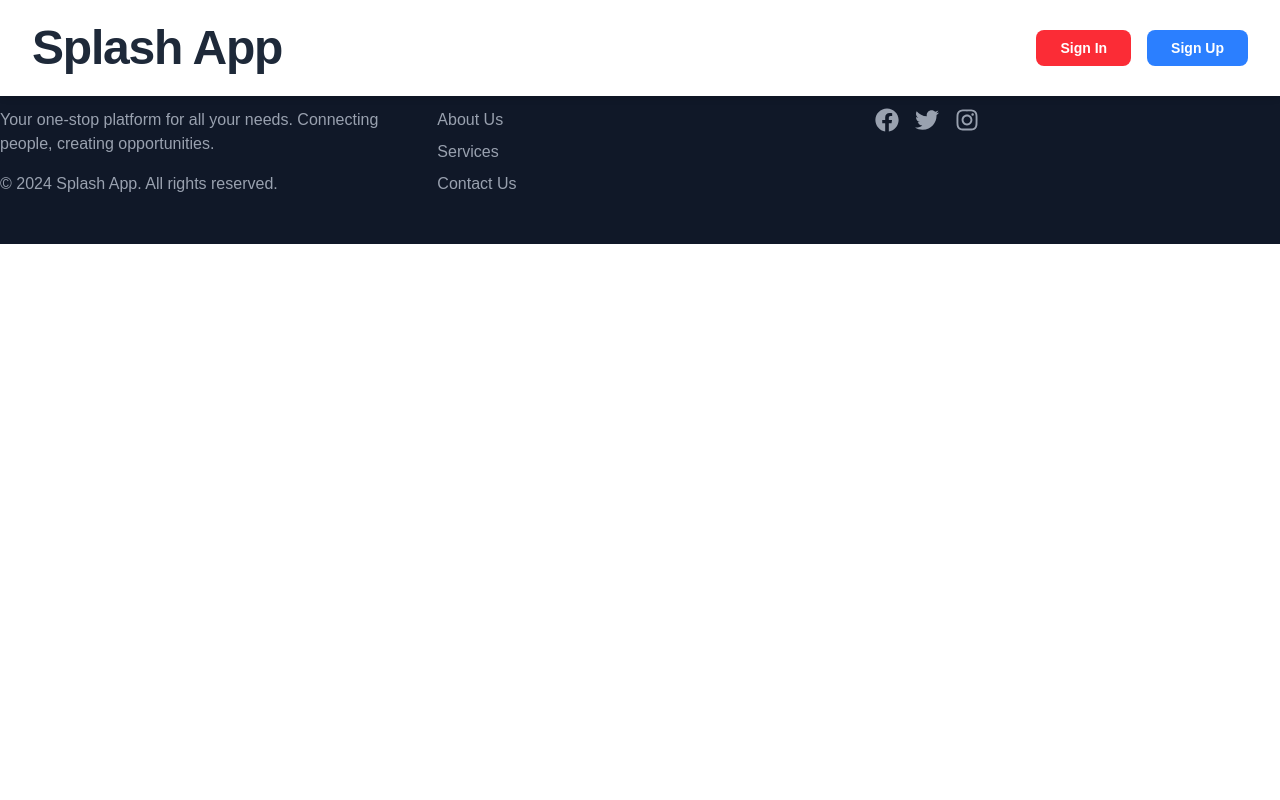
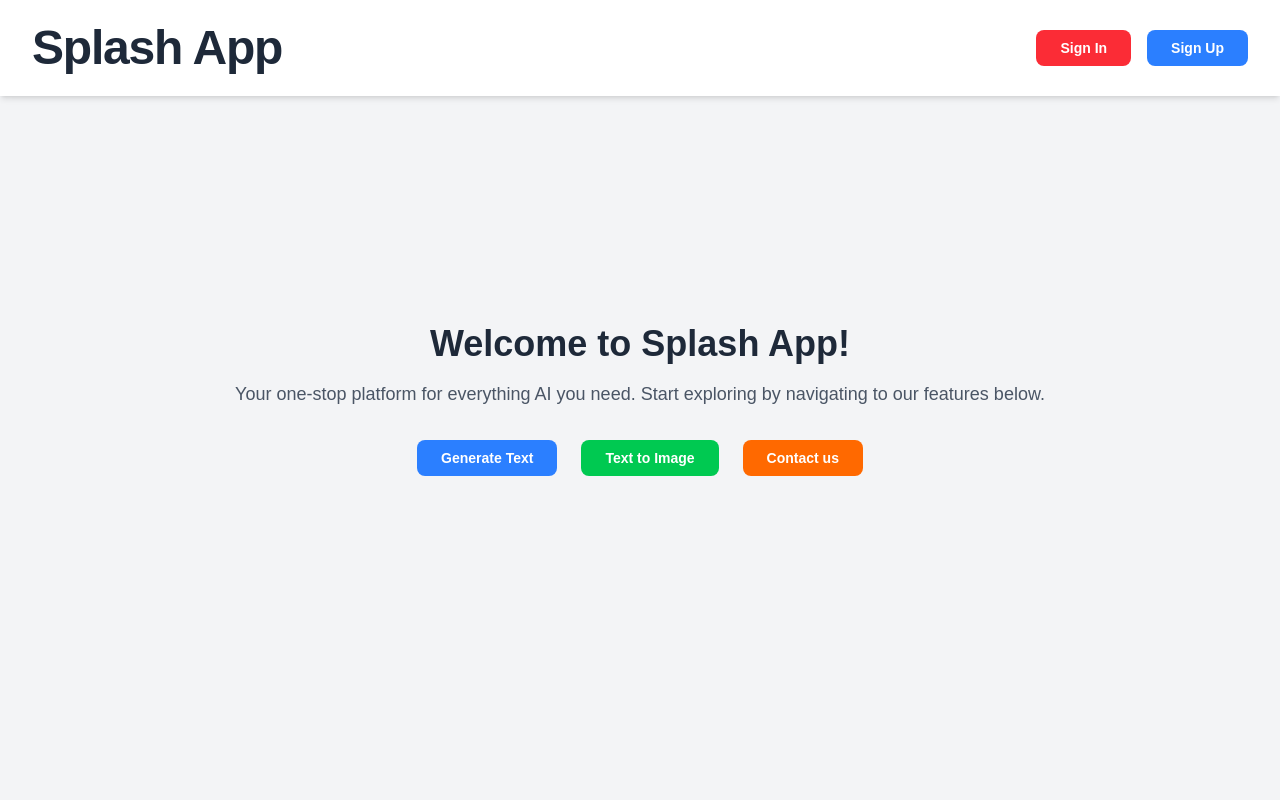
Before and after one commit to banidzakaria101/alx-project-0x03-setup, a Next.js app in the folder alx-project-0x03/: page / in a window 1280 px wide. Shown: the top 800 px of the page. Built offline with nearby package versions, Linux system fonts and the light colour scheme.

Commit message:
implement imperative routing on landing page with useRouter

```diff
--- a/alx-project-0x03/pages/index.tsx
+++ b/alx-project-0x03/pages/index.tsx
@@ -1,22 +1,35 @@
-import Image from "next/image";
-import { Geist, Geist_Mono } from "next/font/google";
+import Button from "@/components/common/Button";
+import { useRouter } from "next/router";
 
-const geistSans = Geist({
-  variable: "--font-geist-sans",
-  subsets: ["latin"],
-});
-
-const geistMono = Geist_Mono({
-  variable: "--font-geist-mono",
-  subsets: ["latin"],
-});
-
-const Home = () => {
-  return (
-   <div>
-    <h1> Welcome to Splash App </h1>
-   </div>
-  )
+interface PageRouteProps {
+  pageRoute: string
 }
 
-export default Home;
+export default function Home() {
+  const router = useRouter();
+
+  // Imeperative routing with useRouter
+  const routeToNextPage  = ({ pageRoute }: PageRouteProps) => {
+    router.push(pageRoute, undefined, { shallow: false})
+  }
+
+  return (
+    <div className="min-h-screen bg-gray-100 flex flex-col justify-center items-center text-center">
+      {/* Welcome Message */}
+      <h1 className="text-4xl font-bold text-gray-800 mb-4">
+        Welcome to Splash App!
+      </h1>
+      <p className="text-lg text-gray-600 mb-8">
+        Your one-stop platform for everything AI you need. Start exploring by
+        navigating to our features below.
+      </p>
+
+      {/* Navigation Options */}
+      <div className="flex gap-6">
+        <Button action={() => routeToNextPage({ pageRoute: '/generate-text-ai' })} buttonLabel="Generate Text" buttonBackgroundColor="blue" />
+        <Button action={() => routeToNextPage({ pageRoute: '/text-to-image'})} buttonLabel="Text to Image" buttonBackgroundColor="green" />
+        <Button action={() => routeToNextPage({ pageRoute: '/counter-app'})} buttonLabel="Contact us" buttonBackgroundColor="orange" />
+      </div>
+    </div>
+  );
+}
```
